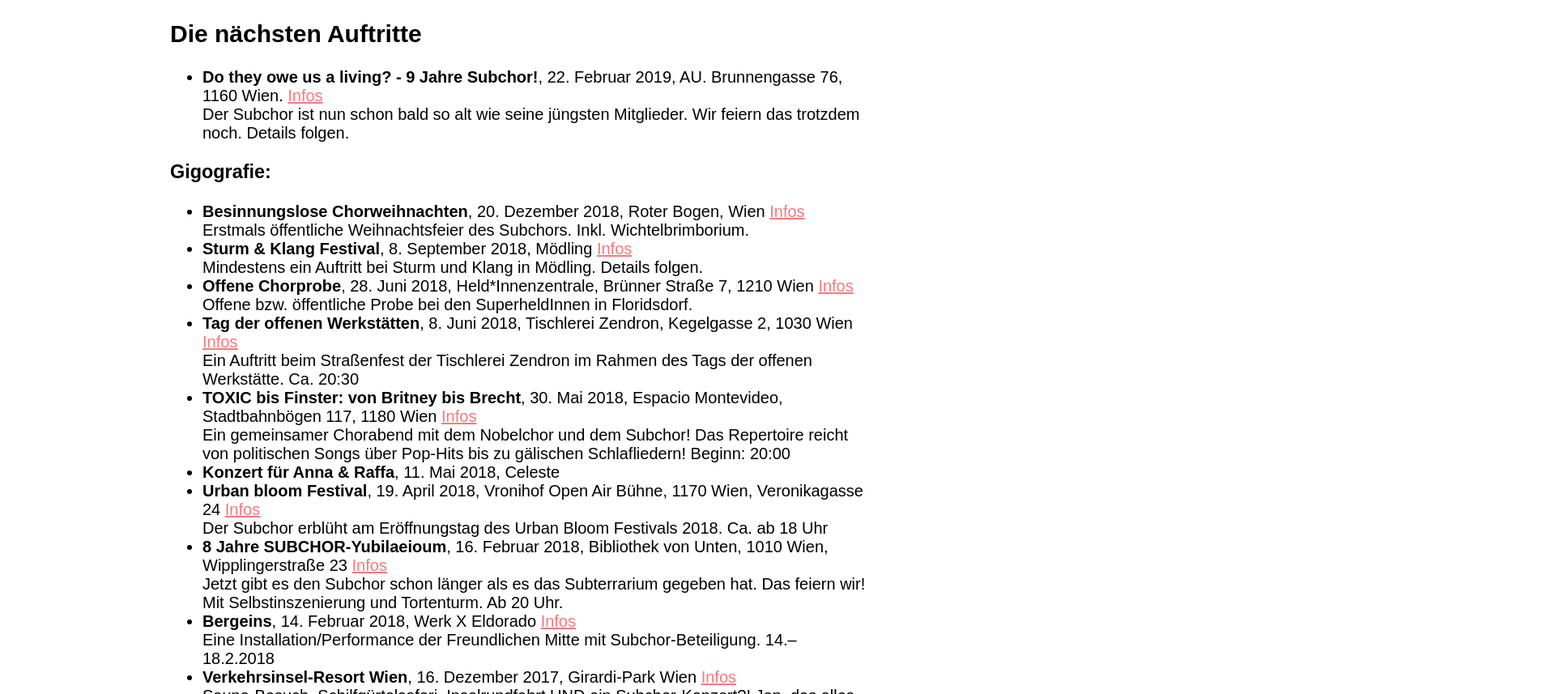
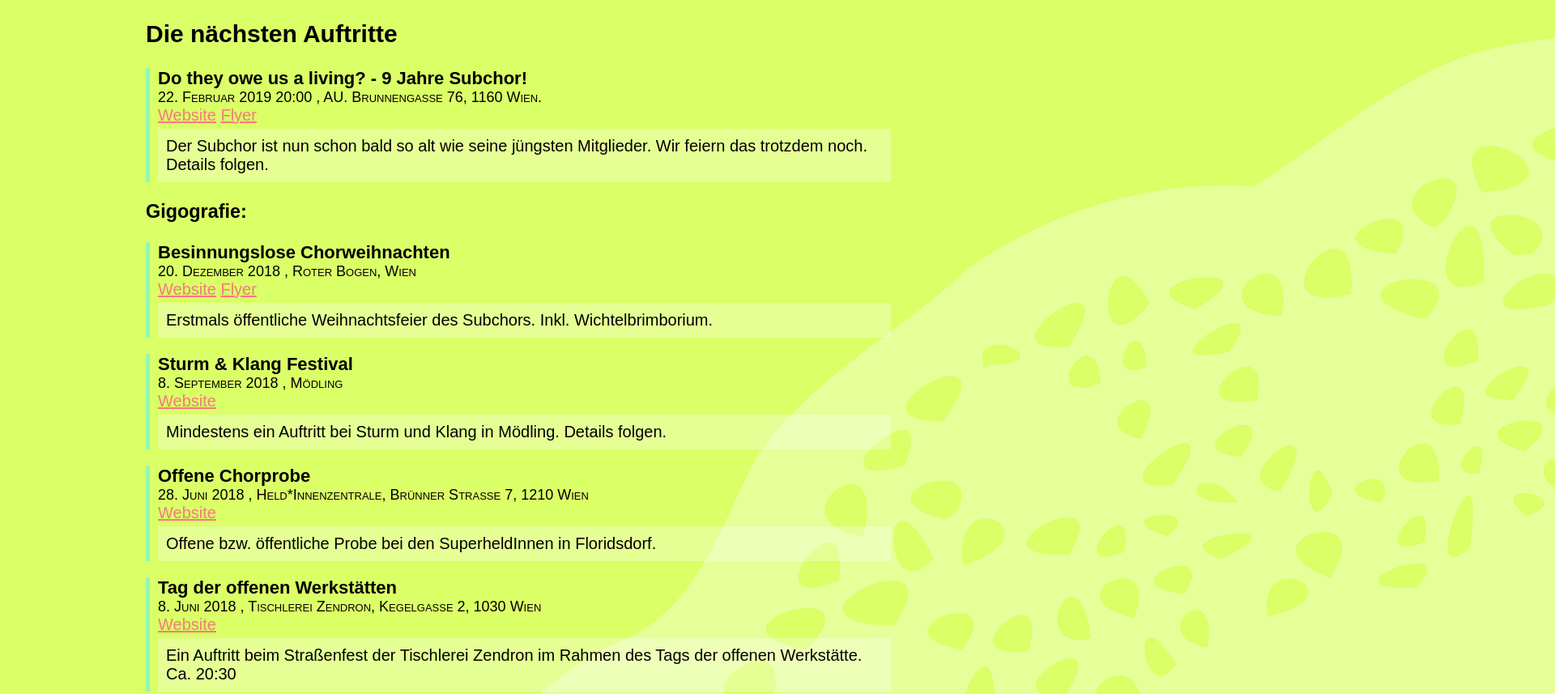
Before and after one commit to subchor/subchor.github.io, a plain HTML site: page archiv.html in a window 1280 px wide. Shown: the top 857 px of the page at 81% size, 1920 px wide, since content can reach past the window. Drawn offline with Linux system fonts and the light colour scheme.

Commit message:
revamp show list
- add time and flyer fields to JSON struct for shows
- unify templates for past and future events
- styling for show list- background for show archive page
- add flyer images fr last 2 shows

```diff
--- a/archiv.html
+++ b/archiv.html
@@ -6,6 +6,11 @@
     <meta name="viewport" content="width=device-width, initial-scale=1">
     <link rel="stylesheet" type="text/css" href="css/normalize.css">
     <link rel="stylesheet" type="text/css" href="css/style.css">
+    <style>
+        body {
+            background: #DAFF67;
+        }
+    </style>
 
     <script src="js/modernizr-custom.js"></script>
     <script src="js/vendor/doT.min.js"></script>
@@ -29,11 +34,18 @@
     <script src="js/shows.js"></script>
 </head>
 <body>
+    <img src="img/logo-simplified.svg" id="text-backdrop" alt="Das Chorlogo als Hintergrund">
     <div class="text">
-        <div id="live-upcomming"></div>
+        <div id="live-upcomming">
+            <h2>Die nächsten Auftritte</h2>
+            <ul class="live-shows" id="live-upcomming-list"></ul>
+        </div>
+        <div id="live-upcomming-empty">
+            Derzeit sind keine Auftritte geplant.
+        </div>
 
 
         <h3>Gigografie:</h3>
-        <ul id="live-past"></ul>
+        <ul  class="live-shows" id="live-past"></ul>
     </div>
 </body>
--- a/css/style.css
+++ b/css/style.css
@@ -348,7 +348,7 @@
 }
 
 .text {
-    padding: 0 50px;
+    padding: 0 20px;
     position: relative;
     z-index: 5;
     max-width: 960px;
@@ -378,6 +378,28 @@
 
 #live {
     background: #DAFF67;
+    padding-bottom: 50px;
+}
+.live-shows {
+    padding-left: 0;
+}
+.live-show {
+    list-style: none;
+    border-left: 5px solid #91F8B6;
+    padding-left: 10px;
+    margin-bottom: 20px;
+}
+.live-show-title {
+    font-size: 1.1em;
+}
+.live-show-date-location {
+    font-size: 0.9em;
+    font-variant: small-caps;
+}
+.live-show-description {
+    padding: 10px;
+    background: rgba(255,255,255,0.3);
+    margin: 5px 0;
 }
 
 .fb-page.fb_iframe_widget, .fb-xfbml-parse-ignore {
@@ -429,6 +451,9 @@
         width: 50%;
         float: left;
         min-height: 100vh;
+    }
+    #join .text, #book .text {
+        padding: 0 50px;
     }
     #video {
         clear: left;
--- a/js/shows.js
+++ b/js/shows.js
@@ -49,18 +49,19 @@
         // render upcomming shows
         if(upcommingShows.length) {
             upcommingShows.reverse()
-            getTemplate("upcomming")
+            getTemplate("showlist")
             .then(function(tmpl){
-                var upcommingEl = document.getElementById("live-upcomming")
+                var upcommingEl = document.getElementById("live-upcomming-list")
                 upcommingEl.innerHTML = tmpl({shows: upcommingShows})
             })
-
 
             getTemplate("next-gig")
             .then(function(tmpl){
                 var nextGigEl = document.getElementById("next-gig")
                 nextGigEl.innerHTML = tmpl({show: upcommingShows[0]})
             })
+
+            document.getElementById("live-upcomming-empty").remove()
         }
 
         // render past shows
--- a/js/templates/templates.html
+++ b/js/templates/templates.html
@@ -1,35 +1,28 @@
 <div id="showlist">
 {{~it.shows :show:index }}
-    <li><strong>{{=show.title}}</strong>,
-        {{=show.dateFriendly}}, {{=show.location}}
+    <li class="live-show">
+        <strong class="live-show-title">{{=show.title}}</strong>
+        <div class="live-show-date-location">
+            <date date-time="{{=show.date}}">
+                {{=show.dateFriendly}}
+                {{? show.time }}{{=show.time}}{{?}}
+            </date>,
+            {{=show.location}}
+        </div>
         {{? show.link }}
-            <a href="{{=show.link}}" target="_blank" rel="noopener">Infos</a>
+            <a href="{{=show.link}}" target="_blank" rel="noopener">Website</a>
+        {{?}}
+        {{? show.flyer }}
+            <a href="{{=show.flyer}}" target="_blank" rel="noopener">Flyer</a>
         {{?}}
         {{? show.description }}
-            <div>{{=show.description}}</div>
+            <div class="live-show-description">{{=show.description}}</div>
         {{?}}
     </li>
 {{~}}
 </div>
 
 
-<div id="upcomming">
-    <h2>Die nächsten Auftritte</h2>
-    <ul>
-        {{~it.shows :show:index }}
-        <li><strong>{{=show.title}}</strong>,
-            {{=show.dateFriendly}}, {{=show.location}}
-            {{? show.link }}
-                <a href="{{=show.link}}" target="_blank" rel="noopener">Infos</a>
-            {{?}}
-            {{? show.description }}
-                <div>{{=show.description}}</div>
-            {{?}}
-        </li>
-    {{~}}
-    </ul>
-</div>
-
 <div id="next-gig">
     Nächster Auftritt: {{=it.show.title}}, {{=it.show.dateFriendly}}
 </div>
--- a/shows.json
+++ b/shows.json
@@ -1,17 +1,20 @@
 [
     {
     "date": "2019-02-22",
+    "time": "20:00",
     "title": "Do they owe us a living? - 9 Jahre Subchor!",
     "location": "AU. Brunnengasse 76, 1160 Wien.",
     "description": "Der Subchor ist nun schon bald so alt wie seine jüngsten Mitglieder. Wir feiern das trotzdem noch. Details folgen.",
-    "link": "https://www.facebook.com/events/784606805227130/"
+    "link": "https://www.facebook.com/events/784606805227130/",
+    "flyer": "/img/flyer/2019-02-22-9jahre.jpg"
   },
     {
     "date": "2018-12-20",
     "title": "Besinnungslose Chorweihnachten",
     "location": "Roter Bogen, Wien",
     "description": "Erstmals öffentliche Weihnachtsfeier des Subchors. Inkl. Wichtelbrimborium.",
-    "link": "https://www.facebook.com/events/348956705904584/"
+    "link": "https://www.facebook.com/events/348956705904584/",
+    "flyer": "/img/flyer/2018-12-20-chorweihnacht.jpg"
   },
     {
     "date": "2018-09-08",
```
Also changed, not shown: index.html (+5 -1 lines), Readme.md, img/flyer/2018-12-20-chorweihnacht.jpg (added), img/flyer/2019-02-22-9jahre.jpg (added).
